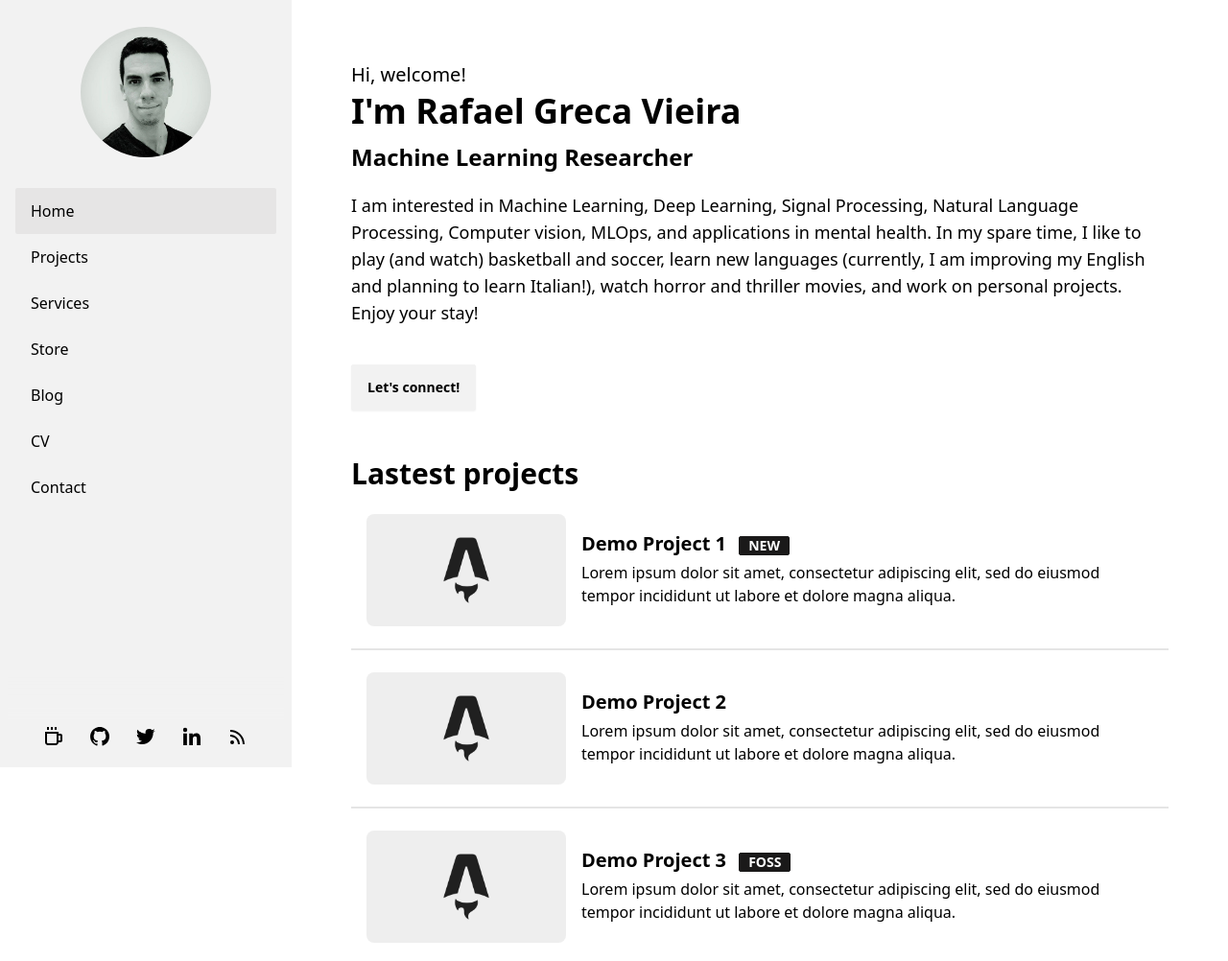
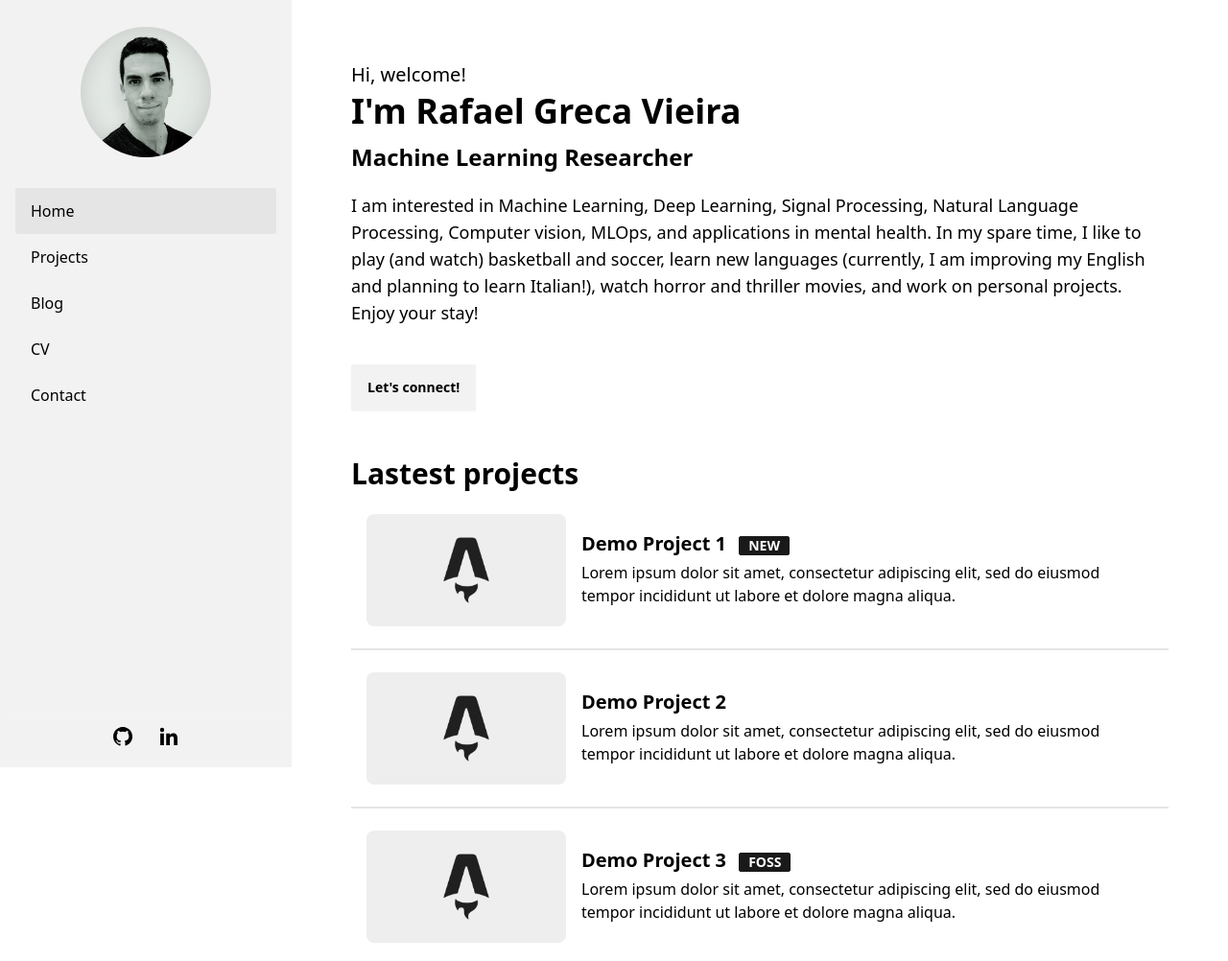
Before and after one commit to rafaelgreca/rafaelgreca.github.io, an Astro site: page / in a window 1280 px wide. Shown: the top 1002 px of the page at 96% size. Built offline with nearby package versions, Linux system fonts and the light colour scheme; Astro itself is replaced by a stand-in of ours.

Commit message:
updating navbar

```diff
--- a/src/components/SideBarFooter.astro
+++ b/src/components/SideBarFooter.astro
@@ -4,27 +4,7 @@
 </div>
 
 <div class="social-icons px-4 pb-5 pt-1 flex self-center justify-center sticky bottom-0 bg-base-200">
-    <a
-        href="https://manuelernestog.github.io/support-my-work/"
-        target="_blank"
-        class="mx-3"
-        aria-label="Support my work"
-        title="Support my work"
-    >
-        <svg
-            xmlns="http://www.w3.org/2000/svg"
-            width="24"
-            height="24"
-            viewBox="0 0 24 24"
-            style="fill: currentColor;transform: ;msFilter:;"
-            ><path
-                fill-rule="evenodd"
-                clip-rule="evenodd"
-                d="M5 2h2v3H5zm4 0h2v3H9zm4 0h2v3h-2zm6 7h-2V7H3v11c0 1.654 1.346 3 3 3h8c1.654 0 3-1.346 3-3h2c1.103 0 2-.897 2-2v-5c0-1.103-.897-2-2-2zm-4 9a1 1 0 0 1-1 1H6a1 1 0 0 1-1-1V9h10v9zm2-2v-5h2l.002 5H17z"
-            ></path></svg
-        >
-    </a>
-    <a href="https://github.com/manuelernestog" target="_blank" class="mx-3" aria-label="Github" title="Github">
+    <a href="https://github.com/rafaelgreca/" target="_blank" class="mx-3" aria-label="Github" title="Github">
         <svg
             xmlns="http://www.w3.org/2000/svg"
             width="24"
@@ -38,20 +18,8 @@
             ></path>
         </svg>
     </a>
-    <a href="https://twitter.com/manuelernestog" target="_blank" class="mx-3" aria-label="Twitter" title="Twitter">
-        <svg
-            xmlns="http://www.w3.org/2000/svg"
-            width="24"
-            height="24"
-            viewBox="0 0 24 24"
-            style="fill: currentColor;transform: ;msFilter:;"
-            ><path
-                d="M19.633 7.997c.013.175.013.349.013.523 0 5.325-4.053 11.461-11.46 11.461-2.282 0-4.402-.661-6.186-1.809.324.037.636.05.973.05a8.07 8.07 0 0 0 5.001-1.721 4.036 4.036 0 0 1-3.767-2.793c.249.037.499.062.761.062.361 0 .724-.05 1.061-.137a4.027 4.027 0 0 1-3.23-3.953v-.05c.537.299 1.16.486 1.82.511a4.022 4.022 0 0 1-1.796-3.354c0-.748.199-1.434.548-2.032a11.457 11.457 0 0 0 8.306 4.215c-.062-.3-.1-.611-.1-.923a4.026 4.026 0 0 1 4.028-4.028c1.16 0 2.207.486 2.943 1.272a7.957 7.957 0 0 0 2.556-.973 4.02 4.02 0 0 1-1.771 2.22 8.073 8.073 0 0 0 2.319-.624 8.645 8.645 0 0 1-2.019 2.083z"
-            ></path>
-        </svg>
-    </a>
     <a
-        href="https://www.linkedin.com/in/manuelernestogr"
+        href="https://www.linkedin.com/in/rafaelgreca/"
         target="_blank"
         class="mx-3"
         aria-label="Linkedin"
@@ -68,17 +36,4 @@
             ></path>
         </svg>
     </a>
-
-    <a href="/rss.xml" target="_blank" class="mx-3" aria-label="RSS Feed" title="RSS Feed">
-        <svg
-            xmlns="http://www.w3.org/2000/svg"
-            width="24"
-            height="24"
-            viewBox="0 0 24 24"
-            style="fill: currentColor;transform: ;msFilter:;"
-            ><path d="M19 20.001C19 11.729 12.271 5 4 5v2c7.168 0 13 5.832 13 13.001h2z"></path><path
-                d="M12 20.001h2C14 14.486 9.514 10 4 10v2c4.411 0 8 3.589 8 8.001z"></path><circle cx="6" cy="18" r="2"
-            ></circle>
-        </svg>
-    </a>
 </div>
--- a/src/components/SideBarMenu.astro
+++ b/src/components/SideBarMenu.astro
@@ -6,14 +6,12 @@ const activeClass = "bg-base-300"; // For primary color replace with `active` cl
 <ul class="menu grow shrink menu-md overflow-y-auto">
     <li><a class="py-3 text-base" id="home" href="/">Home</a></li>
     <li><a class="py-3 text-base" id="projects" href="/projects">Projects</a></li>
-    <li><a class="py-3 text-base" id="services" href="/services">Services</a></li>
-    <li><a class="py-3 text-base" id="store" href="/store">Store</a></li>
     <li><a class="py-3 text-base" id="blog" href="/blog/">Blog</a></li>
     <li><a class="py-3 text-base" id="cv" href="/cv">CV</a></li>
     <li>
         <a
             class="py-3 text-base"
-            href="mailto:contact.manuelernestog@gmail.com"
+            href="mailto:rgvieira97@gmail.com"
             target="_blank"
             referrerpolicy="no-referrer-when-downgrade">Contact</a
         >
```
